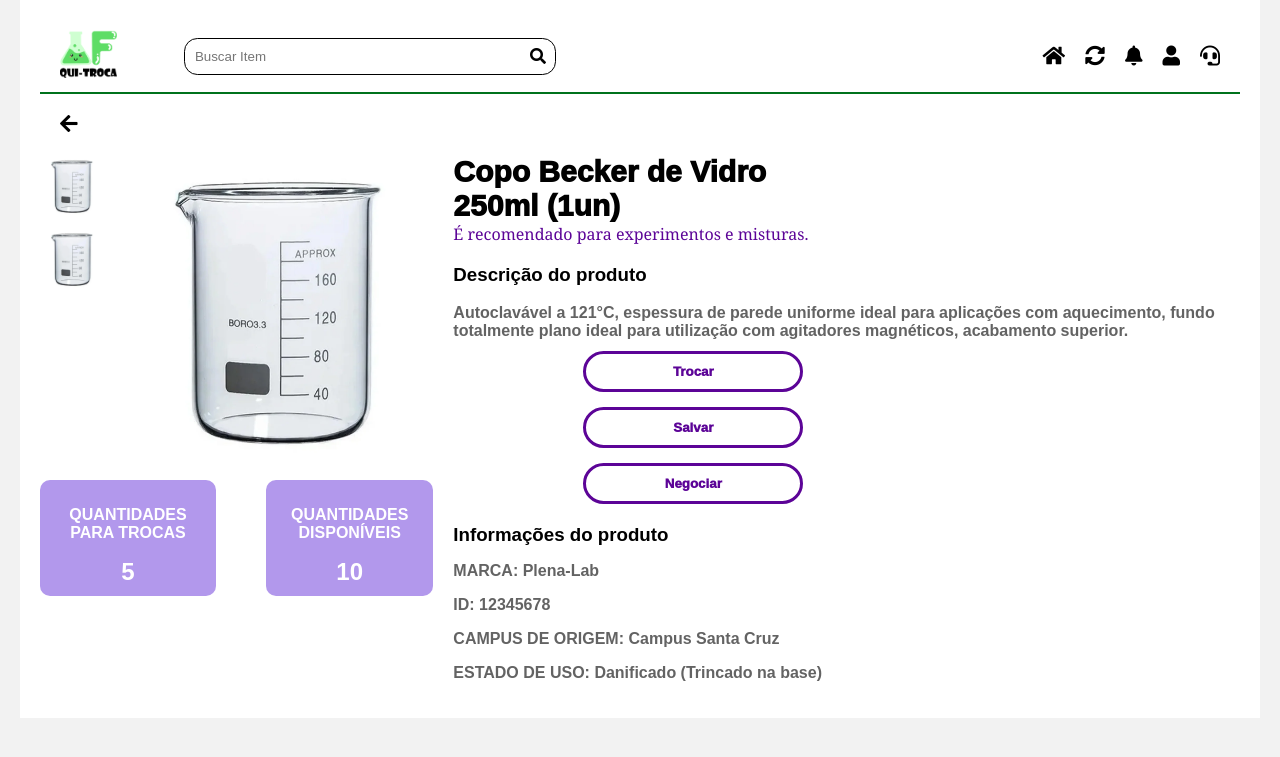
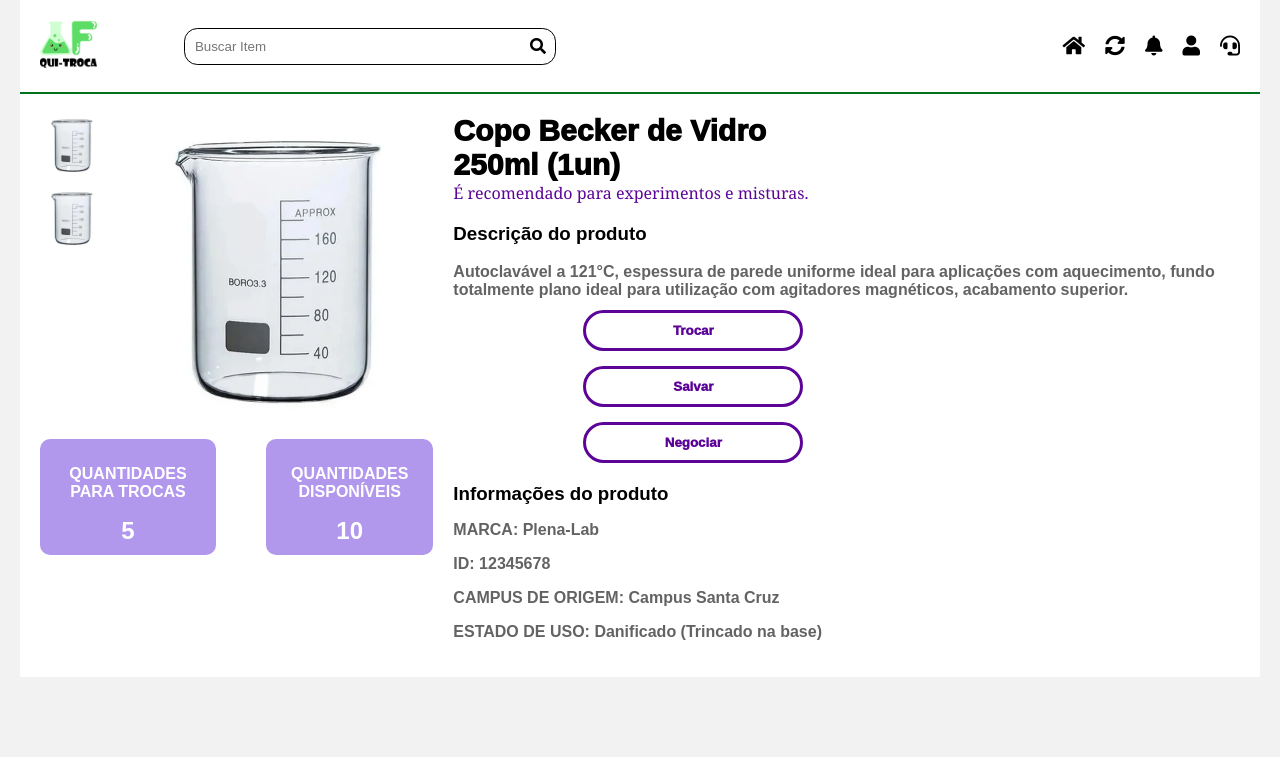
Before and after one commit to Jessica-Laizi/QUI-TROCA, a Django app: page /details/3 in a window 1280 px wide. Shown: the top 757 px of the page. Run offline with Django 5.2, Linux system fonts and the light colour scheme; data comes from the database, SQL or seed files in the repository.

Commit message:
Criação da MASTER PAGE

```diff
--- a/static/css/detalhes.css
+++ b/static/css/detalhes.css
@@ -8,13 +8,13 @@ body {
 
 
 
-.logo {
+.container {
     max-width: 1200px;
     margin: 0 auto;
     background-color: #ffffff;
     padding: 20px;
 }
-.logo img {
+.container img {
     height: 3em;
 }
 
--- /dev/null
+++ b/templates/_master.html
@@ -0,0 +1,57 @@
+{% load static %}
+<!DOCTYPE html>
+<html lang="en">
+
+<head>
+    <meta charset="UTF-8">
+    <meta name="viewport" content="width=device-width, initial-scale=1.0">
+    <title>Detalhes do Produto</title>
+
+    <link rel="stylesheet" href="https://cdnjs.cloudflare.com/ajax/libs/font-awesome/5.15.4/css/all.min.css">
+    <link rel="stylesheet" href="{% static "css/detalhes.css" %}">
+
+</head>
+
+<body>
+    {% comment %} <div class="logo"> {% endcomment %}
+        <header class= "container">
+            <a href="{% url "inicial" %}">
+                <img src="{% static "img/logo-quitroca.png" %}" alt="logo quitroca">
+            </a>
+            <div class="busca">
+                <input type="text" placeholder="Buscar Item">
+                <div class = "iconBusca">
+                <div class='fa fa-search'></div>
+                </div>
+            </div>
+
+
+            <div class="icons">
+                <div>
+                    <a href="{% url "inicial" %}" class="fa fa-home no-decoration"></a>
+                    <a href="{% url "inicial" %}" class="fas fa-sync-alt no-decoration"></a>
+                    <a href="{% url "inicial" %}" class="fa fa-bell no-decoration"></a>
+                    <a href="{% url "perfil" %}" class="fa fa-user no-decoration"></a>
+                    <a href="{% url "inicial" %}" class="fa fa-headset no-decoration"></a>
+                </div>
+            </div>
+
+
+        </header>
+
+
+
+
+
+
+        <main class="container">
+            {% block main %}{% endblock main %}
+
+        </main>
+    {% comment %} </div> {% endcomment %}
+
+
+</body>
+
+
+</html>
--- a/templates/detalhes.html
+++ b/templates/detalhes.html
@@ -1,52 +1,6 @@
+{% extends "_master.html" %}
 {% load static %}
-<!DOCTYPE html>
-<html lang="en">
-
-<head>
-    <meta charset="UTF-8">
-    <meta name="viewport" content="width=device-width, initial-scale=1.0">
-    <title>Detalhes do Produto</title>
-
-    <link rel="stylesheet" href="https://cdnjs.cloudflare.com/ajax/libs/font-awesome/5.15.4/css/all.min.css">
-    <link rel="stylesheet" href="{% static "css/detalhes.css" %}">
-
-</head>
-
-<body>
-    <div class="logo">
-        <header>
-            <a href="{% url "inicial" %}">
-                <img src="{% static "img/logo-quitroca.png" %}" alt="logo quitroca">
-            </a>
-            <div class="busca">
-                <input type="text" placeholder="Buscar Item">
-                <div class = "iconBusca">
-                <div class='fa fa-search'></div>
-                </div>
-            </div>
-
-
-            <div class="icons">
-                <div>
-                    <a href="{% url "inicial" %}" class="fa fa-home no-decoration"></a>
-                    <a href="{% url "inicial" %}" class="fas fa-sync-alt no-decoration"></a>
-                    <a href="{% url "inicial" %}" class="fa fa-bell no-decoration"></a>
-                    <a href="{% url "perfil" %}" class="fa fa-user no-decoration"></a>
-                    <a href="{% url "inicial" %}" class="fa fa-headset no-decoration"></a>
-                </div>
-            </div>
-
-
-        </header>
-
-
-
-        <div class = "seta">
-            <a class="fa fa-arrow-left"></a>
-        </div>
-
-
-        <main>
+{% block main %}
 <div class="imagem">
     <div class="imagem2">
         <div class="imagem-icons">
@@ -119,11 +73,4 @@
        </div>
     </div>
 </div>
-        </main>
-    </div>
-
-
-</body>
-
-
-</html>
+{% endblock main %}
```
Lines whose indentation alone changed are shown as unchanged.
